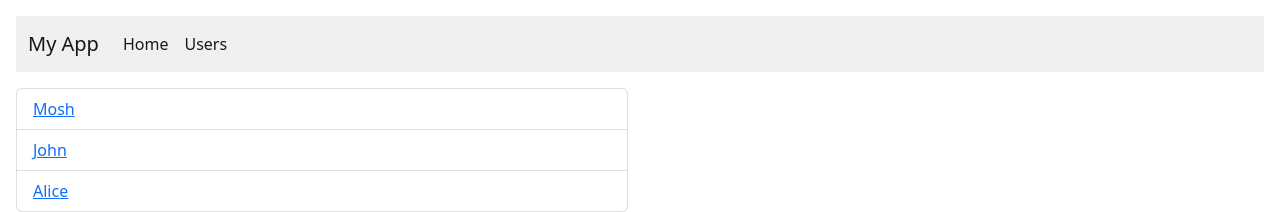
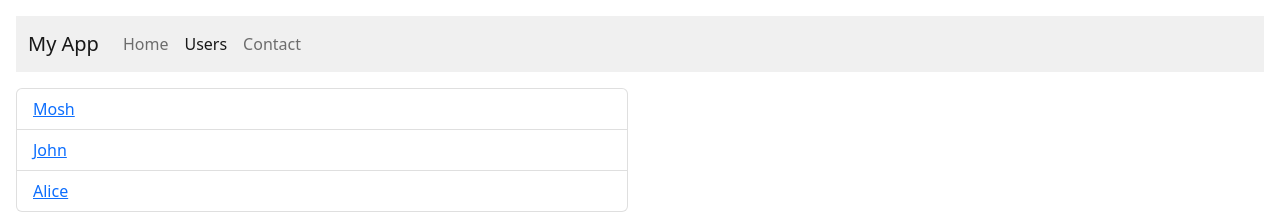
Before and after one commit to ThihanWinhtet/ReactByMoshPart-2, a React (Vite) app: page /users in a window 1280 px wide. Shown: the top 212 px of the page. Built offline with nearby package versions, Linux system fonts and the light colour scheme.

Commit message:
styling the active link

```diff
--- a/src/routing/NavBar.tsx
+++ b/src/routing/NavBar.tsx
@@ -1,4 +1,4 @@
-import { Link } from "react-router-dom";
+import { NavLink } from "react-router-dom";
 
 const NavBar = () => {
   return (
@@ -13,10 +13,13 @@
         <div className="collapse navbar-collapse" id="navbarNav">
           <ul className="navbar-nav">
             <li className="nav-item">
-              <Link className="nav-link active" to='/'> Home</Link>
+              <NavLink  className={({isActive})=> isActive ? 'nav-link active' : 'nav-link'} to='/'> Home</NavLink>
             </li>
             <li className="nav-item">
-              <Link className="nav-link active" to='/users'>Users</Link>
+              <NavLink className={({isActive})=> isActive ? 'nav-link active' : 'nav-link'} to='/users'>Users</NavLink>
+            </li>
+            <li className="nav-item">
+              <NavLink className={({isActive})=> isActive ? 'nav-link active' : 'nav-link'} to='/contact'>Contact</NavLink>
             </li>
           </ul>
         </div>
--- a/src/routing/UserListPage.tsx
+++ b/src/routing/UserListPage.tsx
@@ -12,7 +12,6 @@
       {users.map((user) => (
         <li className="list-group-item" key={user.id}>
           <Link to={`/users/${user.id}`}>{user.name}</Link>
-          {/* <a href="#">{user.name}</a> */}
         </li>
       ))}
     </ul>
```
